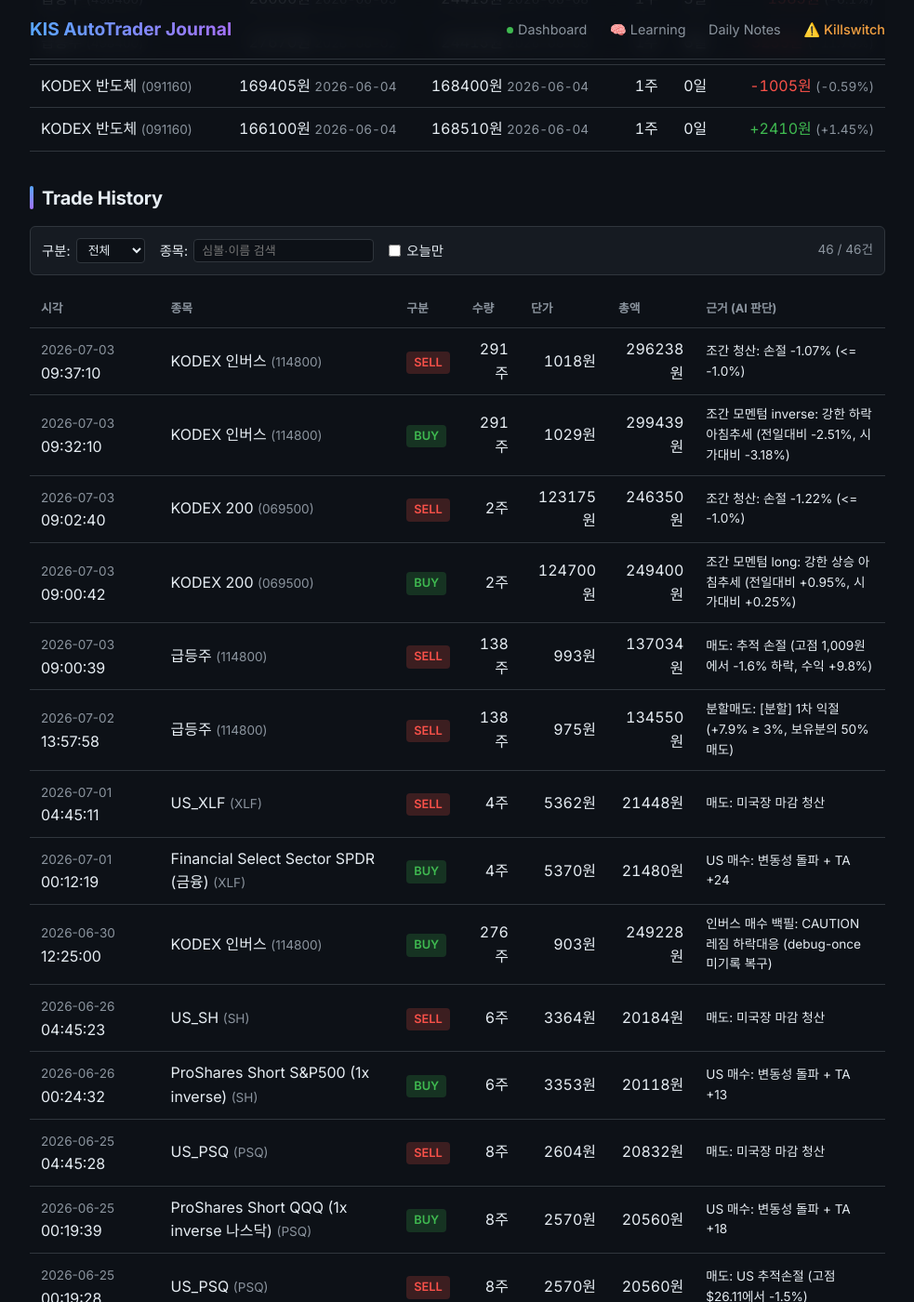
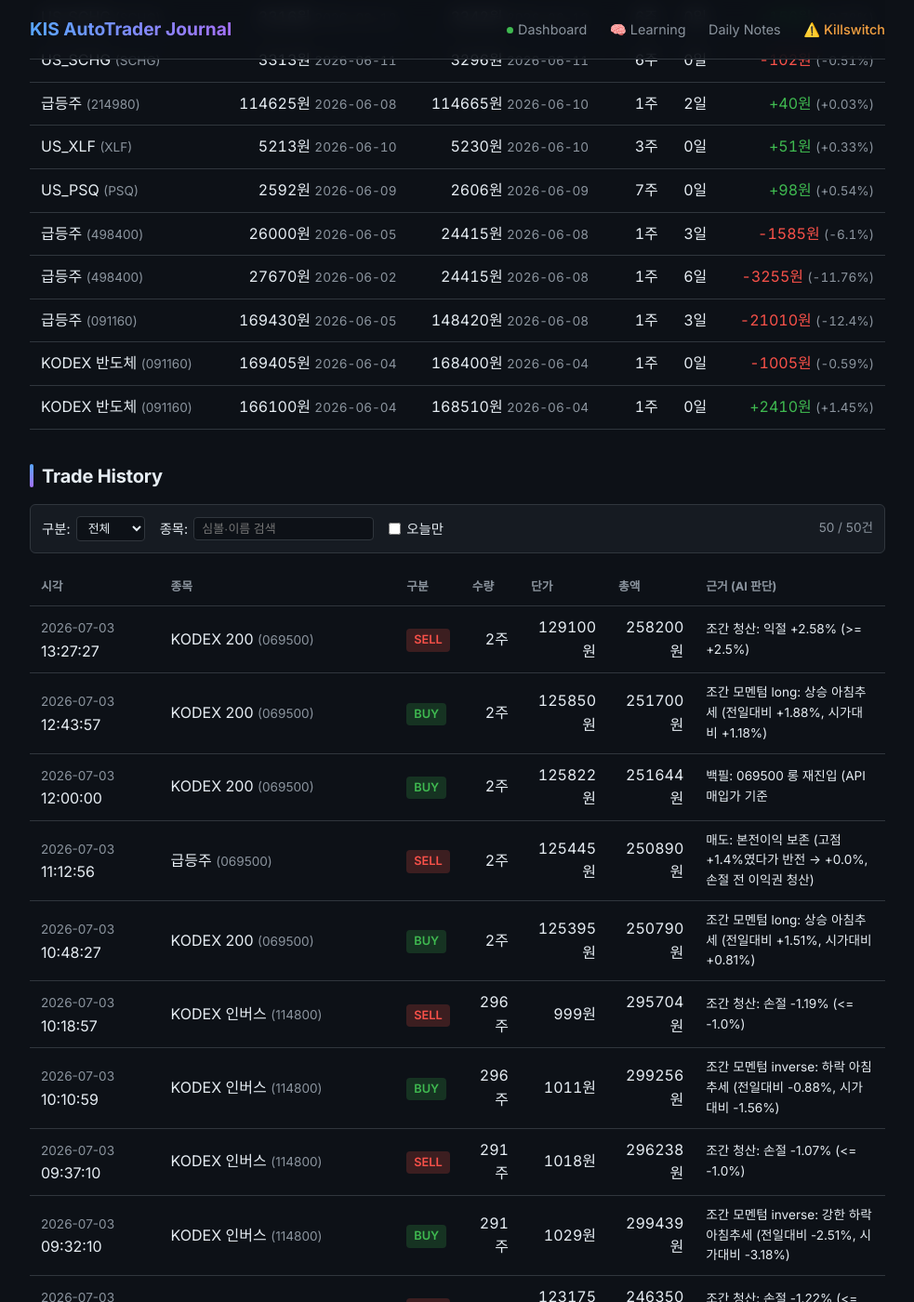
Before and after one commit to BudongJW/kis-trading-journal, a Jekyll site: the page built from index.html, in a window 1280 px wide and 1400 px high, scrolled down 4138 px. Shown: the whole window at 93% size, without its empty margins (148-1131 px from the left). Built offline with Jekyll 4.4.1, drawn with Linux system fonts in a browser that asks for light colours; nearby versions of some CDN libraries; some of the changed text lies outside the part shown.

Commit message:
auto: portfolio update 15:30

```diff
--- a/_data/portfolio.json
+++ b/_data/portfolio.json
@@ -1,5 +1,5 @@
 {
-  "updated_at": "2026-07-03T10:09:24.893545",
+  "updated_at": "2026-07-03T15:30:07.436001",
   "initial_capital": 500000,
   "cash": 647288,
   "holdings": [],
@@ -17,65 +17,17 @@
     "set_by": ""
   },
   "holdings_value": 0,
-  "total_value": 911641,
-  "total_pnl": 11453,
-  "total_pnl_pct": 1.27,
-  "realized_pnl": 11453,
+  "total_value": 914721,
+  "total_pnl": -6453,
+  "total_pnl_pct": -0.7,
+  "realized_pnl": -6453,
   "unrealized_pnl": 0,
-  "total_trades": 46,
-  "completed_trades": 24,
-  "winning_trades": 14,
-  "losing_trades": 10,
-  "win_rate": 58.3,
+  "total_trades": 54,
+  "completed_trades": 28,
+  "winning_trades": 16,
+  "losing_trades": 12,
+  "win_rate": 57.1,
   "trades": [
-    {
-      "timestamp": "2026-06-02T09:53:39",
-      "date": "2026-06-02",
-      "time": "09:53:39",
-      "symbol": "498400",
-      "name": "KODEX 200타겟위클리커버드콜",
-      "side": "buy",
-      "qty": 1,
-      "price": 27670,
-      "amount": 27670,
-      "reason": ""
-    },
-    {
-      "timestamp": "2026-06-04T09:13:38",
-      "date": "2026-06-04",
-      "time": "09:13:38",
-      "symbol": "091160",
-      "name": "KODEX 반도체",
-      "side": "buy",
-      "qty": 1,
-      "price": 166100,
-      "amount": 166100,
-      "reason": ""
-    },
-    {
-      "timestamp": "2026-06-04T11:16:38",
-      "date": "2026-06-04",
-      "time": "11:16:38",
-      "symbol": "091160",
-      "name": "KODEX 반도체",
-      "side": "sell",
-      "qty": 1,
-      "price": 168510,
-      "amount": 168510,
-      "reason": ""
-    },
-    {
-      "timestamp": "2026-06-04T14:44:06",
-      "date": "2026-06-04",
-      "time": "14:44:06",
-      "symbol": "091160",
-      "name": "KODEX 반도체",
-      "side": "buy",
-      "qty": 1,
-      "price": 169405,
-      "amount": 169405,
-      "reason": ""
-    },
     {
       "timestamp": "2026-06-04T15:21:08",
       "date": "2026-06-04",
@@ -101,6 +53,18 @@
       "reason": ""
     },
     {
+      "timestamp": "2026-06-05T10:00:00",
+      "date": "2026-06-05",
+      "time": "10:00:00",
+      "symbol": "091160",
+      "name": "KODEX 반도체",
+      "side": "buy",
+      "qty": 1,
+      "price": 169430,
+      "amount": 169430,
+      "reason": "백필: 6/8 손절매도의 누락 매수 복구 (net 균형)"
+    },
+    {
       "timestamp": "2026-06-08T12:50:18",
       "date": "2026-06-08",
       "time": "12:50:18",
@@ -579,6 +543,90 @@
       "price": 1018,
       "amount": 296238,
       "reason": "조간 청산: 손절 -1.07% (<= -1.0%)"
+    },
+    {
+      "timestamp": "2026-07-03T10:10:59",
+      "date": "2026-07-03",
+      "time": "10:10:59",
+      "symbol": "114800",
+      "name": "KODEX 인버스",
+      "side": "buy",
+      "qty": 296,
+      "price": 1011,
+      "amount": 299256,
+      "reason": "조간 모멘텀 inverse: 하락 아침추세 (전일대비 -0.88%, 시가대비 -1.56%)"
+    },
+    {
+      "timestamp": "2026-07-03T10:18:57",
+      "date": "2026-07-03",
+      "time": "10:18:57",
+      "symbol": "114800",
+      "name": "KODEX 인버스",
+      "side": "sell",
+      "qty": 296,
+      "price": 999,
+      "amount": 295704,
+      "reason": "조간 청산: 손절 -1.19% (<= -1.0%)"
+    },
+    {
+      "timestamp": "2026-07-03T10:48:27",
+      "date": "2026-07-03",
+      "time": "10:48:27",
+      "symbol": "069500",
+      "name": "KODEX 200",
+      "side": "buy",
+      "qty": 2,
+      "price": 125395,
+      "amount": 250790,
+      "reason": "조간 모멘텀 long: 상승 아침추세 (전일대비 +1.51%, 시가대비 +0.81%)"
+    },
+    {
+      "timestamp": "2026-07-03T11:12:56",
+      "date": "2026-07-03",
+      "time": "11:12:56",
+      "symbol": "069500",
+      "name": "급등주",
+      "side": "sell",
+      "qty": 2,
+      "price": 125445,
+      "amount": 250890,
+      "reason": "매도: 본전이익 보존 (고점 +1.4%였다가 반전 → +0.0%, 손절 전 이익권 청산)"
+    },
+    {
+      "timestamp": "2026-07-03T12:00:00",
+      "date": "2026-07-03",
+      "time": "12:00:00",
+      "symbol": "069500",
+      "name": "KODEX 200",
+      "side": "buy",
+      "qty": 2,
+      "price": 125822,
+      "amount": 251644,
+      "reason": "백필: 069500 롱 재진입 (API 매입가 기준"
+    },
+    {
+      "timestamp": "2026-07-03T12:43:57",
+      "date": "2026-07-03",
+      "time": "12:43:57",
+      "symbol": "069500",
+      "name": "KODEX 200",
+      "side": "buy",
+      "qty": 2,
+      "price": 125850,
+      "amount": 251700,
+      "reason": "조간 모멘텀 long: 상승 아침추세 (전일대비 +1.88%, 시가대비 +1.18%)"
+    },
+    {
+      "timestamp": "2026-07-03T13:27:27",
+      "date": "2026-07-03",
+      "time": "13:27:27",
+      "symbol": "069500",
+      "name": "KODEX 200",
+      "side": "sell",
+      "qty": 2,
+      "price": 129100,
+      "amount": 258200,
+      "reason": "조간 청산: 익절 +2.58% (>= +2.5%)"
     }
   ],
   "realized": [
@@ -609,6 +657,20 @@
       "pnl": -1005,
       "pnl_pct": -0.59,
       "hold_days": 0
+    },
+    {
+      "symbol": "091160",
+      "name": "급등주",
+      "buy_date": "2026-06-05",
+      "buy_time": "10:00:00",
+      "buy_price": 169430,
+      "sell_date": "2026-06-08",
+      "sell_time": "12:50:18",
+      "sell_price": 148420,
+      "qty": 1,
+      "pnl": -21010,
+      "pnl_pct": -12.4,
+      "hold_days": 3
     },
     {
       "symbol": "498400",
@@ -917,21 +979,63 @@
       "pnl": -3201,
       "pnl_pct": -1.07,
       "hold_days": 0
+    },
+    {
+      "symbol": "114800",
+      "name": "KODEX 인버스",
+      "buy_date": "2026-07-03",
+      "buy_time": "10:10:59",
+      "buy_price": 1011,
+      "sell_date": "2026-07-03",
+      "sell_time": "10:18:57",
+      "sell_price": 999,
+      "qty": 296,
+      "pnl": -3552,
+      "pnl_pct": -1.19,
+      "hold_days": 0
+    },
+    {
+      "symbol": "069500",
+      "name": "급등주",
+      "buy_date": "2026-07-03",
+      "buy_time": "10:48:27",
+      "buy_price": 125395,
+      "sell_date": "2026-07-03",
+      "sell_time": "11:12:56",
+      "sell_price": 125445,
+      "qty": 2,
+      "pnl": 100,
+      "pnl_pct": 0.04,
+      "hold_days": 0
+    },
+    {
+      "symbol": "069500",
+      "name": "KODEX 200",
+      "buy_date": "2026-07-03",
+      "buy_time": "12:00:00",
+      "buy_price": 125822,
+      "sell_date": "2026-07-03",
+      "sell_time": "13:27:27",
+      "sell_price": 129100,
+      "qty": 2,
+      "pnl": 6556,
+      "pnl_pct": 2.61,
+      "hold_days": 0
     }
   ],
   "rejected_orders": [],
   "today_summary": {
     "date": "2026-07-03",
-    "buys": 2,
-    "sells": 3,
-    "completed_round_trips": 3,
-    "buy_notional": 548839,
-    "sell_notional": 679622,
-    "fees": 184,
-    "taxes": 1563,
-    "total_cost": 1747,
-    "realized_pnl_gross": 6169,
-    "realized_pnl_net": 4422,
+    "buys": 6,
+    "sells": 6,
+    "completed_round_trips": 6,
+    "buy_notional": 1602229,
+    "sell_notional": 1484416,
+    "fees": 464,
+    "taxes": 3414,
+    "total_cost": 3878,
+    "realized_pnl_gross": 9273,
+    "realized_pnl_net": 5395,
     "best_trade": {
       "symbol": "114800",
       "name": "급등주",
@@ -941,27 +1045,38 @@
     "worst_trade": {
       "symbol": "114800",
       "name": "KODEX 인버스",
-      "pnl": -3201,
-      "pnl_pct": -1.07
+      "pnl": -3552,
+      "pnl_pct": -1.19
     }
   },
   "costs": {
-    "total_fees": 1455,
-    "total_taxes": 3838,
-    "total_cost": 5293,
-    "realized_pnl_gross": 11453,
-    "realized_pnl_net": 6160,
+    "total_fees": 1760,
+    "total_taxes": 5689,
+    "total_cost": 7449,
+    "realized_pnl_gross": -6453,
+    "realized_pnl_net": -13902,
     "tax_exemption_remaining_krw": 2500000
   },
   "performance": {
-    "sharpe_ratio": 0.01,
+    "sharpe_ratio": -0.01,
     "max_drawdown_pct": -100.0,
-    "profit_factor": 1.68,
-    "avg_win_pct": 2.86,
-    "avg_loss_pct": -2.51,
-    "total_return_pct": 2.29
+    "profit_factor": 0.84,
+    "avg_win_pct": 2.67,
+    "avg_loss_pct": -3.22,
+    "total_return_pct": -1.29
   },
-  "r_summary": {},
+  "r_summary": {
+    "total_trades": 1,
+    "avg_r": 0.01,
+    "median_r": 0.01,
+    "win_rate": 1.0,
+    "avg_win_r": 0.01,
+    "avg_loss_r": 0,
+    "expectancy_r": 0.01,
+    "best_r": 0.01,
+    "worst_r": 0.01,
+    "last_updated": "2026-07-03 11:12"
+  },
   "daily_history": [
     {
       "date": "2026-05-12",
@@ -1493,14 +1608,14 @@
     },
     {
       "date": "2026-07-03",
-      "total_value": 911641,
+      "total_value": 914721,
       "cash": 647288,
       "holdings_value": 0,
-      "day_pnl": 4422,
-      "cumul_pnl": 11453,
-      "realized_pnl": 11453,
+      "day_pnl": 5395,
+      "cumul_pnl": -6453,
+      "realized_pnl": -6453,
       "unrealized_pnl": 0,
-      "net_deposit": 400188,
+      "net_deposit": 421174,
       "regime": "up",
       "hmm_state": "sideways",
       "confidence": 0.62,
@@ -1586,9 +1701,9 @@
     ]
   },
   "risk": {
-    "kelly_f": 0.1184,
-    "drawdown_scale": 0.7,
-    "drawdown_reason": "2연속 손실 → 70% 축소",
+    "kelly_f": 0.0198,
+    "drawdown_scale": 1.0,
+    "drawdown_reason": "정상 스케일링",
     "stop_type": "ATR×1.5 동적",
     "trailing_type": "ATR×2.0 활성 → ATR×1.0 이탈"
   },
@@ -1596,19 +1711,12 @@
     "trained": false
   },
   "bear_strategy": {
-    "enabled": true,
-    "regime": "CRISIS",
-    "confidence": 0.65,
-    "sma_ratio": 0.4975,
-    "canary_bad": 1,
-    "canary_scores": {
-      "195930": 1.9528,
-      "132030": -1.3689
-    }
+    "regime": "BULL",
+    "enabled": false
   },
   "us_session": {
     "enabled": true,
-    "cash_usd": 558.783881,
+    "cash_usd": 554.954752,
     "positions": 0,
     "holdings": [],
     "max_positions": 3,
@@ -1778,10 +1886,10 @@
     "game": {
       "level": 6,
       "title": "전략가",
-      "xp": 8318,
-      "xp_in_level": 1752,
+      "xp": 9518,
+      "xp_in_level": 2952,
       "xp_for_next": 3225,
-      "progress_pct": 54.3,
+      "progress_pct": 91.5,
       "achievements": [
         {
           "icon": "🎯",
@@ -1811,7 +1919,7 @@
           "icon": "💰",
           "name": "수익 전환",
           "desc": "누적 손익 플러스",
-          "done": true
+          "done": false
         },
         {
           "icon": "📊",
@@ -1843,14 +1951,14 @@
         {
           "label": "승률",
           "icon": "📈",
-          "value": 58,
+          "value": 57,
           "suffix": "%",
-          "bar": 58
+          "bar": 57
         },
         {
           "label": "거래경험",
           "icon": "💼",
-          "value": 46,
+          "value": 54,
           "suffix": "건",
           "bar": null
         },
@@ -1862,25 +1970,25 @@
           "bar": null
         }
       ],
-      "unlocked_count": 8
+      "unlocked_count": 7
     }
   },
   "day_plan": {
-    "stance": "DEFENSIVE",
+    "stance": "RISK_ON",
     "forced": false,
-    "auto_stance": "DEFENSIVE",
-    "stance_kr": "방어",
-    "budget_pct": 0.25,
-    "max_new_positions": 1,
-    "allow_long": false,
-    "allow_inverse": true,
-    "allow_leverage": false,
-    "size_mult": 0.4,
-    "k_effective": 0.51,
-    "allow_summary": "인버스",
-    "briefing": "오늘 스탠스 방어(DEFENSIVE) · 레짐 CRISIS·신뢰도 62% · 美 오버나이트 neutral(-1.5%) · 예산 25%·최대 1종목·허용 인버스",
+    "auto_stance": "RISK_ON",
+    "stance_kr": "공격",
+    "budget_pct": 1.0,
+    "max_new_positions": 3,
+    "allow_long": true,
+    "allow_inverse": false,
+    "allow_leverage": true,
+    "size_mult": 1.0,
+    "k_effective": 0.41,
+    "allow_summary": "롱/레버리지",
+    "briefing": "오늘 스탠스 공격(RISK_ON) · 레짐 BULL·신뢰도 62% · 美 오버나이트 neutral(-1.5%) · 예산 100%·최대 3종목·허용 롱/레버리지",
     "signals": {
-      "regime": "CRISIS",
+      "regime": "BULL",
       "confidence": 0.62,
       "direction": "neutral",
       "nasdaq_change": -1.54,
@@ -1893,10 +2001,10 @@
     "enabled": true,
     "dry_run": true,
     "gate_allowed": false,
-    "gate_reason": "레짐 CRISIS(BULL 아님) → 레버리지 금지",
+    "gate_reason": "HMM sideways(bull 아님/횡보) → 레버리지 금지",
     "hard_stop_pct": 0.04,
     "max_weight": 0.15,
-    "regime": "CRISIS",
+    "regime": "BULL",
     "hmm_state": "sideways",
     "hmm_confidence": 0.76,
     "universe": [
```
Also changed, not shown: state/trades.csv (+7 -1 lines).
